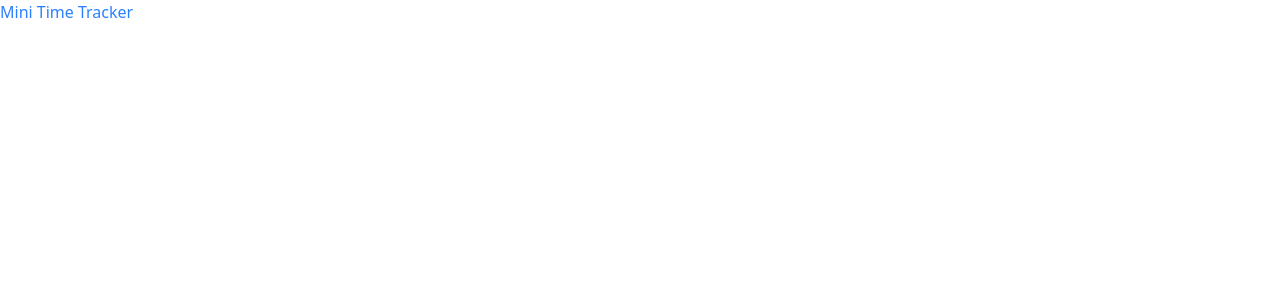
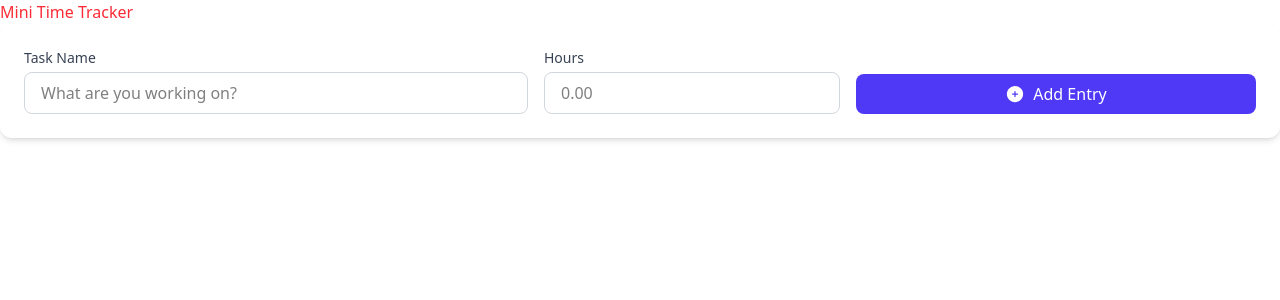
Before and after one commit to HappyDevs1/mini-time-tracker, a React (Vite) app: page / in a window 1280 px wide. Shown: the top 300 px of the page. Built offline with nearby package versions, Linux system fonts and the light colour scheme.

Commit message:
time entry form with validation

```diff
--- a/package.json
+++ b/package.json
@@ -10,9 +10,12 @@
     "preview": "vite preview"
   },
   "dependencies": {
+    "@heroicons/react": "^2.2.0",
     "@tailwindcss/vite": "^4.1.10",
+    "date-fns": "^4.1.0",
     "react": "^19.1.0",
-    "react-dom": "^19.1.0"
+    "react-dom": "^19.1.0",
+    "react-icons": "^5.5.0"
   },
   "devDependencies": {
     "@eslint/js": "^9.25.0",
--- a/src/App.tsx
+++ b/src/App.tsx
@@ -1,9 +1,14 @@
 import './App.css'
+import TaskEntryForm from './components/TaskEntryForm.tsx'
 
 function App() {
   return (
     <div>
-      <p className='text-blue-500'>Mini Time Tracker</p>
+      <p className='text-red-500'>Mini Time Tracker</p>
+      <TaskEntryForm
+        onSubmit={(taskName, hours) => {
+          console.log(`Task: ${taskName}, Hours: ${hours}`);
+        }} />
     </div>
   )
 }
--- /dev/null
+++ b/src/components/TaskEntryForm.tsx
@@ -0,0 +1,99 @@
+import React, { useState } from 'react';
+import { PlusCircleIcon } from '@heroicons/react/24/solid';
+
+interface TimeEntryFormProps {
+  onSubmit: (taskName: string, hours: number) => void;
+}
+
+const TimeEntryForm: React.FC<TimeEntryFormProps> = ({ onSubmit }) => {
+  const [taskName, setTaskName] = useState<string>('');
+  const [hours, setHours] = useState<number | ''>('');
+  const [errors, setErrors] = useState<{ taskName?: string; hours?: string }>({});
+
+  // Function to handle form submission
+  const handleSubmit = (e: React.FormEvent) => {
+    e.preventDefault();
+    let hasError = false;
+    const newErrors: { taskName?: string; hours?: string } = {};
+
+    // Validate task name and hours
+    if (!taskName.trim()) {
+      newErrors.taskName = 'Task name is required';
+      hasError = true;
+    }
+    // Check if hours is a valid number and greater than 0
+    if (hours === '' || isNaN(Number(hours)) || Number(hours) <= 0) {
+      newErrors.hours = 'Please enter a valid number of hours';
+      hasError = true;
+    }
+
+    setErrors(newErrors); // Update the errors state
+
+    // If there are no errors, call the onSubmit function and reset the form fields
+    if (!hasError) {
+      onSubmit(taskName.trim(), Number(hours));
+      setTaskName('');
+      setHours('');
+      setErrors({});
+    }
+  };
+
+  return (
+    // Form for adding a new time entry
+    <form onSubmit={handleSubmit} className="mb-10 bg-white rounded-xl shadow-md p-6">
+      <div className="grid grid-cols-1 md:grid-cols-12 gap-4 items-end">
+        <div className="md:col-span-5">
+          <label className="block text-sm font-medium text-gray-700 mb-1">Task Name</label>
+          <div className="relative">
+            <input
+              type="text"
+              value={taskName}
+              onChange={(e) => setTaskName(e.target.value)}
+              className={`w-full px-4 py-2 rounded-lg border ${
+                errors.taskName ? 'border-red-500' : 'border-gray-300'
+              } focus:ring-2 focus:ring-indigo-500 focus:border-transparent`}
+              placeholder="What are you working on?"
+            />
+            {/* Display error message if task name is invalid */}
+            {errors.taskName && (
+              <p className="mt-1 text-sm text-red-500">{errors.taskName}</p>
+            )}
+          </div>
+        </div>
+
+        <div className="md:col-span-3">
+          <label className="block text-sm font-medium text-gray-700 mb-1">Hours</label>
+          <div className="relative">
+            <input
+              type="number"
+              min="0"
+              step="0.25"
+              value={hours || ''}
+              onChange={(e) => setHours(parseFloat(e.target.value))}
+              className={`w-full px-4 py-2 rounded-lg border ${
+                errors.hours ? 'border-red-500' : 'border-gray-300'
+              } focus:ring-2 focus:ring-indigo-500 focus:border-transparent`}
+              placeholder="0.00"
+            />
+            {/* Display error message if hours is invalid */}
+            {errors.hours && (
+              <p className="mt-1 text-sm text-red-500">{errors.hours}</p>
+            )}
+          </div>
+        </div>
+
+        <div className="md:col-span-4">
+          <button
+            type="submit"
+            className="w-full flex justify-center items-center bg-indigo-600 hover:bg-indigo-700 text-white font-medium py-2 px-4 rounded-lg transition duration-200"
+          >
+            <PlusCircleIcon className="h-5 w-5 mr-2" />
+            Add Entry
+          </button>
+        </div>
+      </div>
+    </form>
+  );
+};
+
+export default TimeEntryForm;
```
Also changed, not shown: 1 other file (tests, documents, lock files or other folders).
